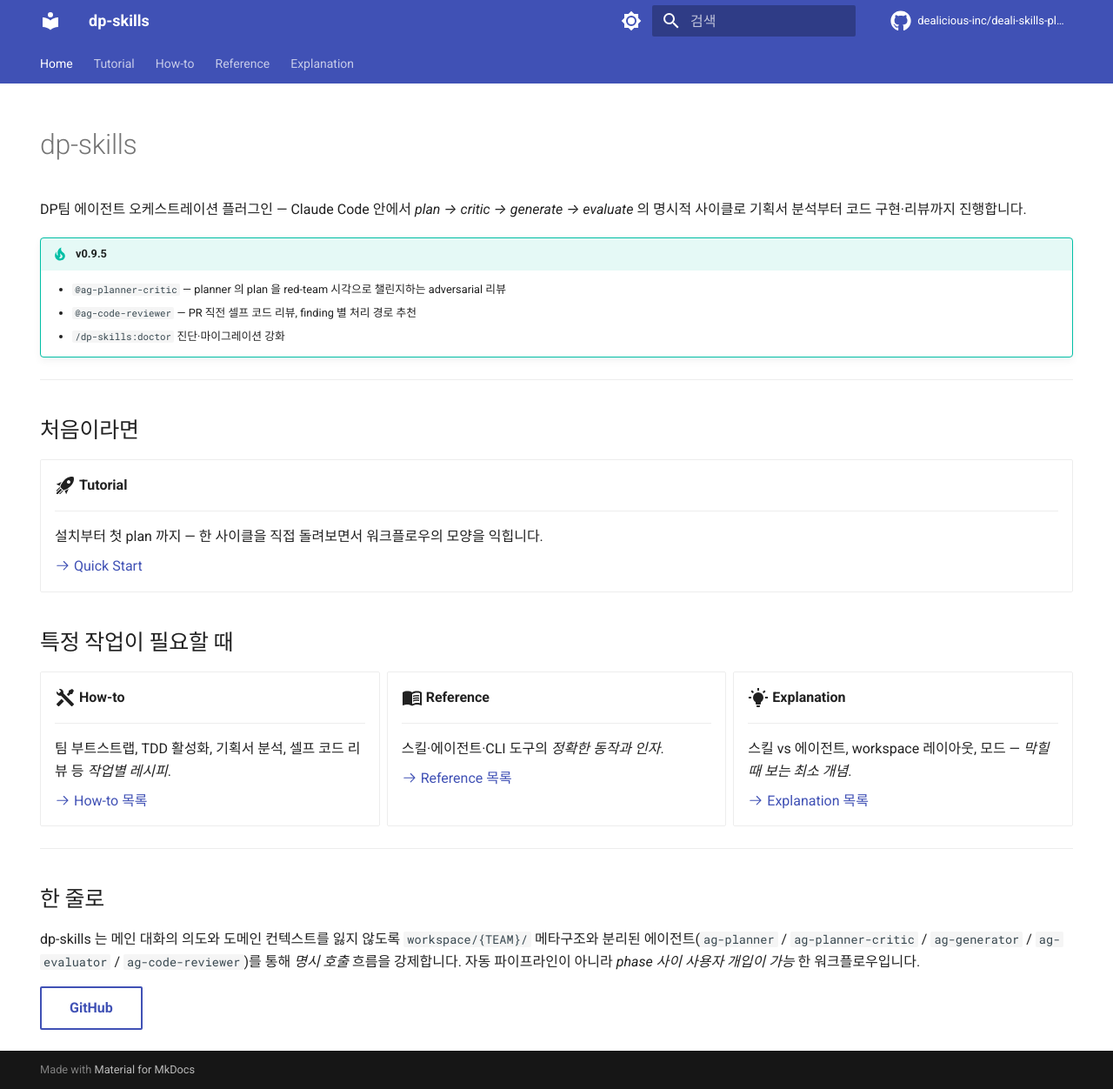
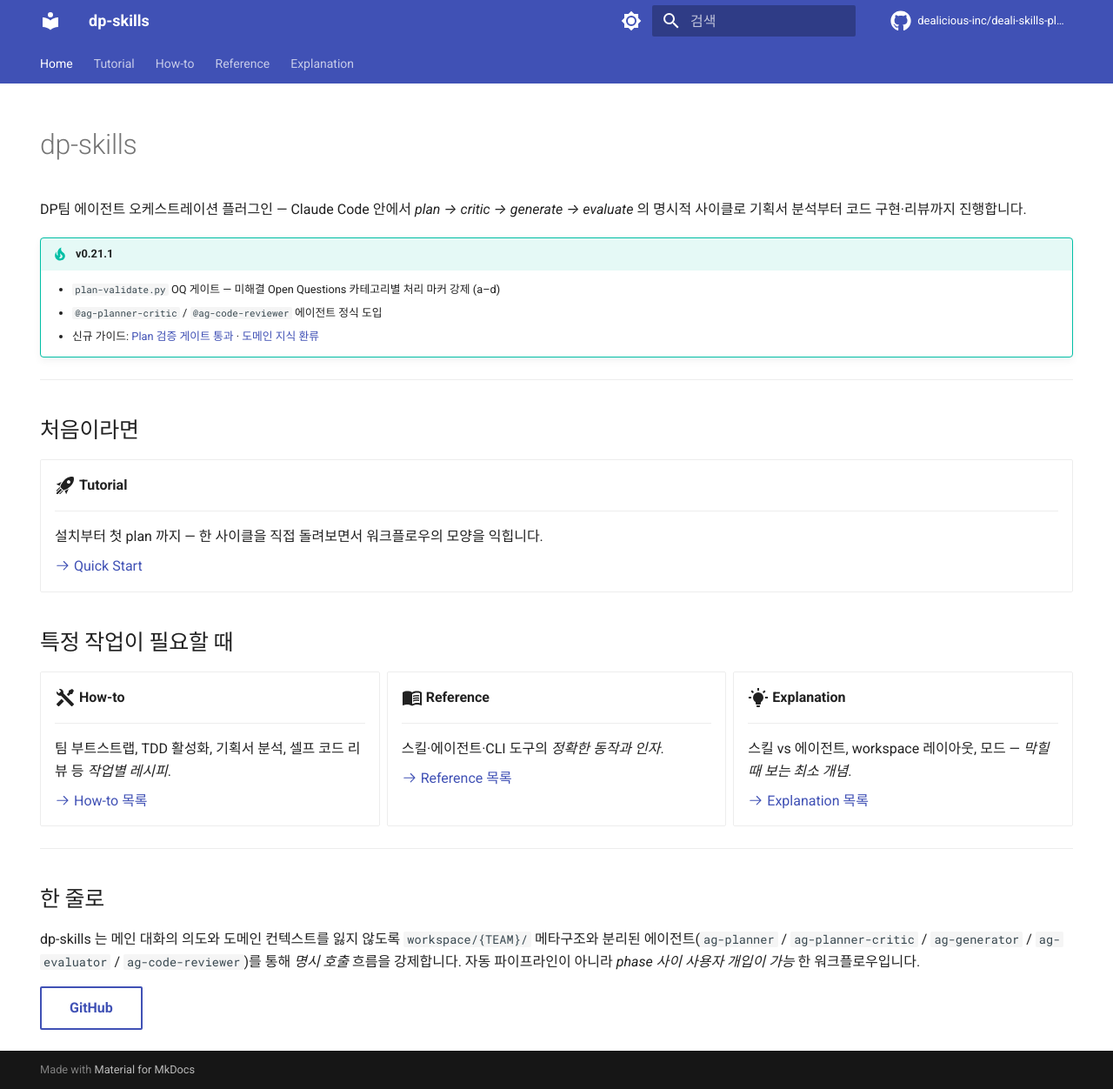
Before and after one commit to radiostart/dp-skills-docs, an MkDocs documentation site: the page built from docs/index.md, in a window 1280 px wide and 1252 px high. Shown: the whole window at 87% size. Built offline with MkDocs 1.6.1 and Material for MkDocs 9.7.7, drawn with Linux system fonts in a browser that asks for light colours; comment, search, counter and statistics services are not loaded.

Commit message:
fix(index): What's New 버전 v0.9.5 → v0.21.1 갱신

```diff
--- a/docs/index.md
+++ b/docs/index.md
@@ -8,10 +8,10 @@ hide:
 
 DP팀 에이전트 오케스트레이션 플러그인 — Claude Code 안에서 *plan → critic → generate → evaluate* 의 명시적 사이클로 기획서 분석부터 코드 구현·리뷰까지 진행합니다.
 
-!!! tip "v0.9.5"
-    - `@ag-planner-critic` — planner 의 plan 을 red-team 시각으로 챌린지하는 adversarial 리뷰
-    - `@ag-code-reviewer` — PR 직전 셀프 코드 리뷰, finding 별 처리 경로 추천
-    - `/dp-skills:doctor` 진단·마이그레이션 강화
+!!! tip "v0.21.1"
+    - `plan-validate.py` OQ 게이트 — 미해결 Open Questions 카테고리별 처리 마커 강제 (a–d)
+    - `@ag-planner-critic` / `@ag-code-reviewer` 에이전트 정식 도입
+    - 신규 가이드: [Plan 검증 게이트 통과](how-to/plan-gates.md) · [도메인 지식 환류](how-to/knowledge-sync.md)
 
 ---
 
```
